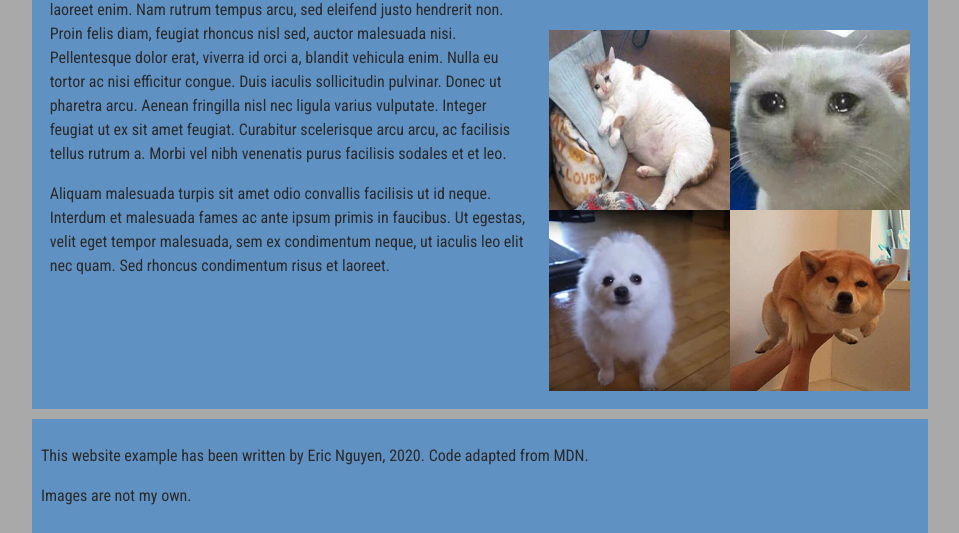
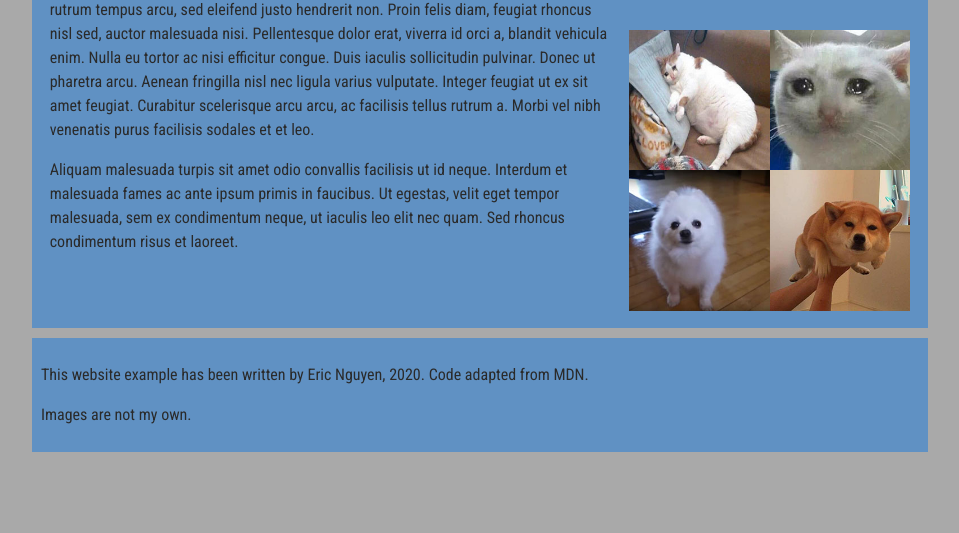
Before and after one commit to EricNguyen98/EricNguyen98.github.io, a plain HTML site: page lab_3/index.html in a window 1280 px wide. Shown: the part 420-953 px from the top of the page, without its empty margins (160-1119 px from the left). After the commit the page ends 872 px from the top, so only its background shows below. Drawn offline with Linux system fonts and the light colour scheme.

Commit message:
Update style.css

```diff
--- a/lab_3/style.css
+++ b/lab_3/style.css
@@ -123,7 +123,7 @@ article, section {
 aside {
   display: flex;
   flex-flow: row wrap;
-  flex: 3;
+  flex: 2;
 }
 
 aside a {
```
